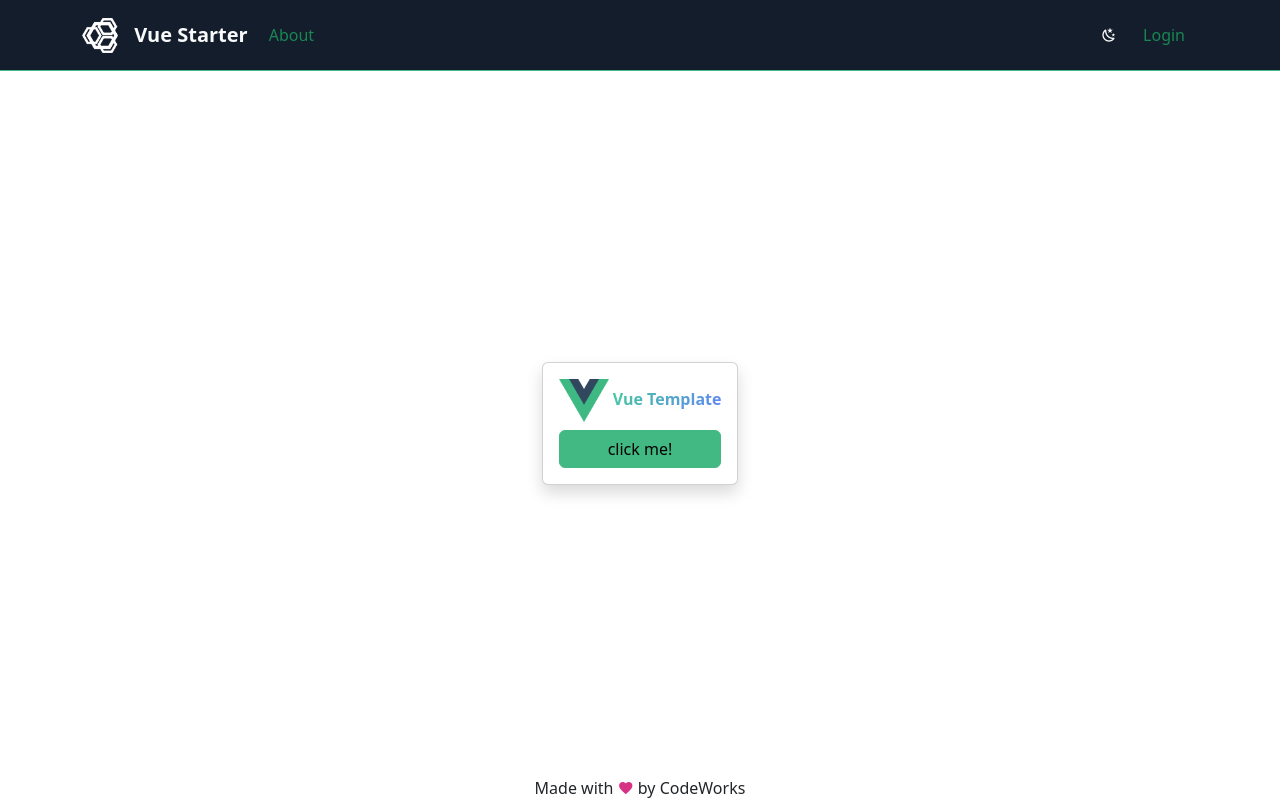
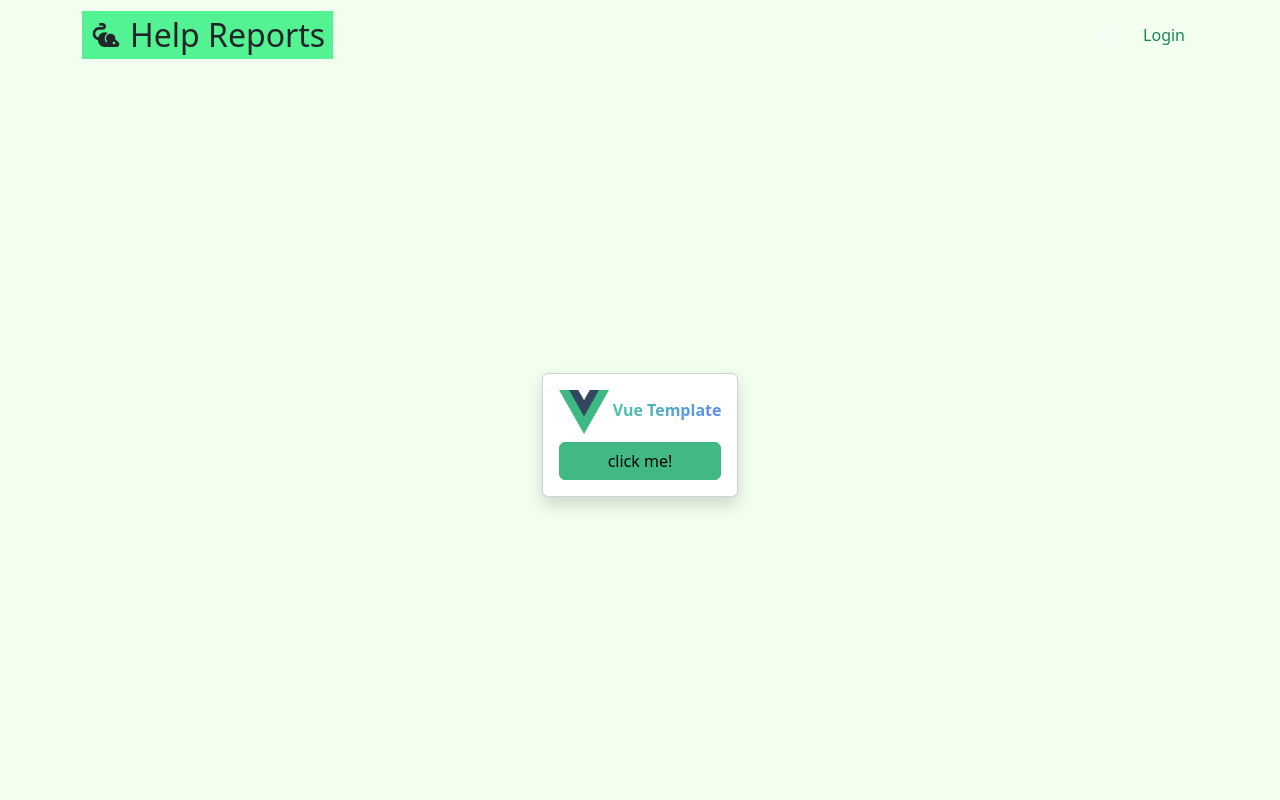
Before and after one commit to CodeWorks-FullStack/fall25_help_reports, a Vue app in the folder client/: page / in a window 1280 px wide. Built offline with nearby package versions, Linux system fonts and the light colour scheme; what @bcwdev/auth0provider-client would draw is missing.

Commit message:
removed default template stuff

```diff
--- a/client/src/App.vue
+++ b/client/src/App.vue
@@ -9,14 +9,8 @@ import { RouterView } from 'vue-router';
     <Navbar />
   </header>
   <main>
-    <RouterView/>
+    <RouterView />
   </main>
-  <footer class=" text-center">
-    Made with <i class="mdi mdi-heart text-pink"></i> by CodeWorks
-  </footer>
 </template>
 
-<style lang="scss">
-
-
-</style>
+<style lang="scss"></style>
--- a/client/src/assets/scss/_variables.scss
+++ b/client/src/assets/scss/_variables.scss
@@ -3,7 +3,8 @@ $body-bg-dark: #1b1f22;
 $theme-colors: (
   "primary": #0e6efd,
   "secondary": #aeb2b6,
-  "success": #198754,
+  "success": #53F293,
+  "mushy-pea": #F2FFEE,
   "info": #0ccaf0,
   "warning": #ffc105,
   "danger": #dc3545,
--- a/client/src/assets/scss/style.scss
+++ b/client/src/assets/scss/style.scss
@@ -1,4 +1,8 @@
 @import '_main.scss';
+
+body{
+  background-color: var(--bs-mushy-pea);
+}
 
 #app {
   display: flex;
--- a/client/src/components/Navbar.vue
+++ b/client/src/components/Navbar.vue
@@ -17,11 +17,11 @@ watch(theme, () => {
 </script>
 
 <template>
-  <nav class="navbar navbar-expand-md bg-codeworks border-bottom border-vue">
+  <nav class="navbar navbar-expand-md">
     <div class="container gap-2">
-      <RouterLink :to="{ name: 'Home' }" class="d-flex align-items-center text-light">
-        <img class="navbar-brand" alt="logo" src="/img/cw-logo.png" height="45" />
-        <b class="fs-5">Vue Starter</b>
+      <RouterLink :to="{ name: 'Home' }" class="d-flex gap-2 align-items-center fs-2 bg-success px-2">
+        <span class="mdi mdi-rodent"></span>
+        Help Reports
       </RouterLink>
       <!-- collapse button -->
       <button class="navbar-toggler" type="button" data-bs-toggle="collapse" data-bs-target="#navbar-links"
@@ -31,11 +31,6 @@ watch(theme, () => {
       <!-- collapsing menu -->
       <div class="collapse navbar-collapse " id="navbar-links">
         <ul class="navbar-nav">
-          <li>
-            <RouterLink :to="{ name: 'About' }" class="btn text-green selectable">
-              About
-            </RouterLink>
-          </li>
         </ul>
         <!-- LOGIN COMPONENT HERE -->
         <div class="ms-auto">
@@ -53,6 +48,7 @@ watch(theme, () => {
 
 <style lang="scss" scoped>
 a {
+  color: unset;
   text-decoration: none;
 }
 
--- a/client/src/router.js
+++ b/client/src/router.js
@@ -10,11 +10,6 @@ const routes = [
     path: '/',
     name: 'Home',
     component: loadPage('HomePage')
-  },
-  {
-    path: '/about',
-    name: 'About',
-    component: loadPage('AboutPage')
   },
   {
     path: '/account',
```
Also changed, not shown: 1 other file (tests, documents, lock files or other folders).
